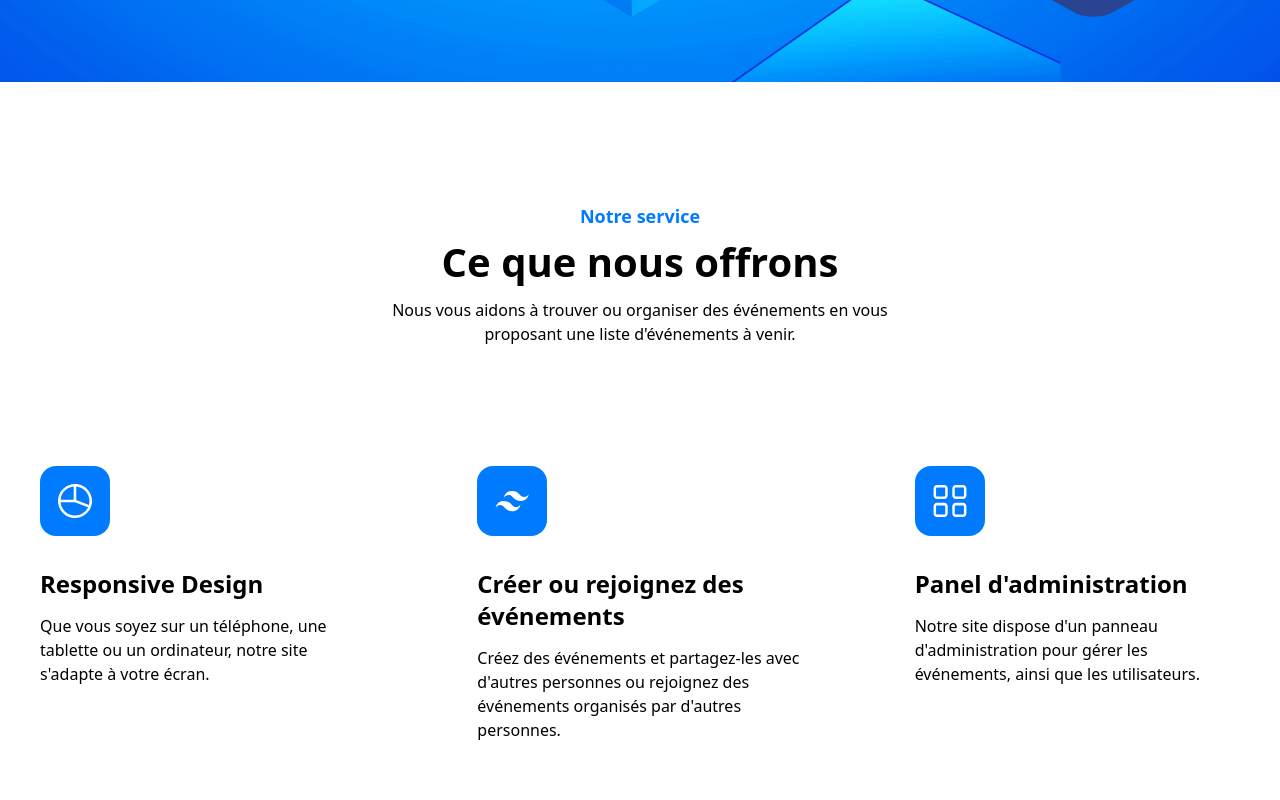
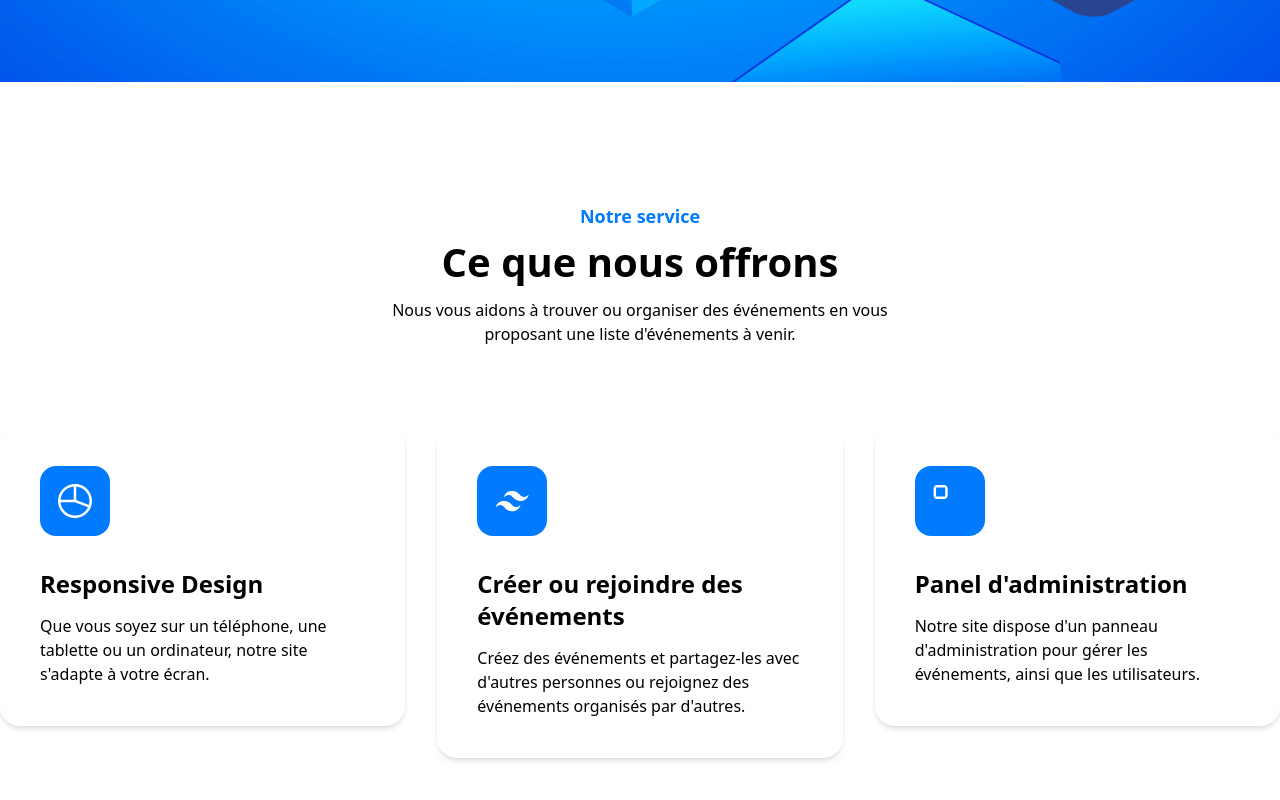
Before and after one commit to AlainBonneau/event-app, a React (Vite) app in the folder event-app-frontend/: page / in a window 1280 px wide. Shown: the part 718-1518 px from the top of the page. Built offline with nearby package versions, Linux system fonts and the light colour scheme.

Commit message:
add framer motion on about section

```diff
--- a/event-app-frontend/src/components/About.tsx
+++ b/event-app-frontend/src/components/About.tsx
@@ -1,4 +1,4 @@
-import React from "react";
+import { motion } from "framer-motion";
 
 interface ServiceProps {
   title: string;
@@ -36,33 +36,25 @@ const About = () => {
                 width="36"
                 height="36"
                 viewBox="0 0 36 36"
-                fill="none"
+                fill="currentColor" // Ajout de "currentColor" pour s'adapter au mode clair/sombre
                 xmlns="http://www.w3.org/2000/svg"
               >
-                <path
-                  d="M21.0375 1.2374C11.8125 -0.393851 2.92503 5.7374 1.29378 14.9624C0.450029 19.4061 1.46253 23.9624 4.05003 27.6749C6.63753 31.4436 10.5188 33.9186 14.9625 34.7624C15.975 34.9311 16.9875 35.0436 18 35.0436C26.0438 35.0436 33.2438 29.2499 34.7625 21.0374C36.3938 11.8124 30.2625 2.9249 21.0375 1.2374ZM32.2313 20.5874C32.175 21.0374 32.0625 21.4874 31.95 21.8811L19.2375 17.0999V3.5999C19.6875 3.65615 20.1375 3.7124 20.5313 3.76865C28.4063 5.1749 33.6375 12.7124 32.2313 20.5874ZM16.7063 3.5999V16.7624H3.60003C3.65628 16.3124 3.71253 15.8624 3.76878 15.4124C4.95003 8.83115 10.4063 4.10615 16.7063 3.5999ZM15.4125 32.2311C11.5875 31.5561 8.32503 29.4186 6.13128 26.2124C4.66878 24.1311 3.82503 21.7124 3.60003 19.2374H17.775L31.05 24.2436C28.2938 29.9811 21.9375 33.4686 15.4125 32.2311Z"
-                  fill="white"
-                />
+                <path d="M21.0375 1.2374C11.8125 -0.393851 2.92503 5.7374 1.29378 14.9624C0.450029 19.4061 1.46253 23.9624 4.05003 27.6749C6.63753 31.4436 10.5188 33.9186 14.9625 34.7624C15.975 34.9311 16.9875 35.0436 18 35.0436C26.0438 35.0436 33.2438 29.2499 34.7625 21.0374C36.3938 11.8124 30.2625 2.9249 21.0375 1.2374ZM32.2313 20.5874C32.175 21.0374 32.0625 21.4874 31.95 21.8811L19.2375 17.0999V3.5999C19.6875 3.65615 20.1375 3.7124 20.5313 3.76865C28.4063 5.1749 33.6375 12.7124 32.2313 20.5874ZM16.7063 3.5999V16.7624H3.60003C3.65628 16.3124 3.71253 15.8624 3.76878 15.4124C4.95003 8.83115 10.4063 4.10615 16.7063 3.5999ZM15.4125 32.2311C11.5875 31.5561 8.32503 29.4186 6.13128 26.2124C4.66878 24.1311 3.82503 21.7124 3.60003 19.2374H17.775L31.05 24.2436C28.2938 29.9811 21.9375 33.4686 15.4125 32.2311Z" />
               </svg>
             }
           />
           <ServiceCard
-            title="Créer ou rejoignez des événements"
-            details="Créez des événements et partagez-les avec d'autres personnes ou rejoignez des événements organisés par d'autres personnes."
+            title="Créer ou rejoindre des événements"
+            details="Créez des événements et partagez-les avec d'autres personnes ou rejoignez des événements organisés par d'autres."
             icon={
               <svg
                 width="36"
                 height="36"
                 viewBox="0 0 36 36"
-                fill="none"
+                fill="currentColor"
                 xmlns="http://www.w3.org/2000/svg"
               >
-                <path
-                  fill-rule="evenodd"
-                  clip-rule="evenodd"
-                  d="M9.89195 14.625C10.9995 10.1252 13.769 7.875 18.1996 7.875C24.8458 7.875 25.6765 12.9375 28.9996 13.7812C31.2151 14.3439 33.1535 13.5002 34.815 11.25C33.7075 15.7498 30.9379 18 26.5073 18C19.8611 18 19.0304 12.9375 15.7073 12.0938C13.4918 11.5311 11.5535 12.3748 9.89195 14.625ZM1.58423 24.75C2.69174 20.2502 5.46132 18 9.89195 18C16.5381 18 17.3689 23.0625 20.692 23.9062C22.9075 24.4689 24.8458 23.6252 26.5073 21.375C25.3998 25.8748 22.6302 28.125 18.1996 28.125C11.5535 28.125 10.7227 23.0625 7.39963 22.2188C5.18405 21.6561 3.24576 22.4998 1.58423 24.75Z"
-                  fill="white"
-                />
+                <path d="M9.89195 14.625C10.9995 10.1252 13.769 7.875 18.1996 7.875C24.8458 7.875 25.6765 12.9375 28.9996 13.7812C31.2151 14.3439 33.1535 13.5002 34.815 11.25C33.7075 15.7498 30.9379 18 26.5073 18C19.8611 18 19.0304 12.9375 15.7073 12.0938C13.4918 11.5311 11.5535 12.3748 9.89195 14.625ZM1.58423 24.75C2.69174 20.2502 5.46132 18 9.89195 18C16.5381 18 17.3689 23.0625 20.692 23.9062C22.9075 24.4689 24.8458 23.6252 26.5073 21.375C25.3998 25.8748 22.6302 28.125 18.1996 28.125C11.5535 28.125 10.7227 23.0625 7.39963 22.2188C5.18405 21.6561 3.24576 22.4998 1.58423 24.75Z" />
               </svg>
             }
           />
@@ -74,25 +66,10 @@ const About = () => {
                 width="36"
                 height="36"
                 viewBox="0 0 36 36"
-                fill="none"
+                fill="currentColor"
                 xmlns="http://www.w3.org/2000/svg"
               >
-                <path
-                  d="M12.2063 1.9126H5.0625C3.15 1.9126 1.575 3.4876 1.575 5.4001V12.5438C1.575 14.4563 3.15 16.0313 5.0625 16.0313H12.2063C14.1188 16.0313 15.6938 14.4563 15.6938 12.5438V5.45635C15.75 3.4876 14.175 1.9126 12.2063 1.9126ZM13.2188 12.6001C13.2188 13.1626 12.7688 13.6126 12.2063 13.6126H5.0625C4.5 13.6126 4.05 13.1626 4.05 12.6001V5.45635C4.05 4.89385 4.5 4.44385 5.0625 4.44385H12.2063C12.7688 4.44385 13.2188 4.89385 13.2188 5.45635V12.6001Z"
-                  fill="white"
-                />
-                <path
-                  d="M30.9375 1.9126H23.7937C21.8812 1.9126 20.3062 3.4876 20.3062 5.4001V12.5438C20.3062 14.4563 21.8812 16.0313 23.7937 16.0313H30.9375C32.85 16.0313 34.425 14.4563 34.425 12.5438V5.45635C34.425 3.4876 32.85 1.9126 30.9375 1.9126ZM31.95 12.6001C31.95 13.1626 31.5 13.6126 30.9375 13.6126H23.7937C23.2312 13.6126 22.7812 13.1626 22.7812 12.6001V5.45635C22.7812 4.89385 23.2312 4.44385 23.7937 4.44385H30.9375C31.5 4.44385 31.95 4.89385 31.95 5.45635V12.6001Z"
-                  fill="white"
-                />
-                <path
-                  d="M12.2063 19.8564H5.0625C3.15 19.8564 1.575 21.4314 1.575 23.3439V30.4877C1.575 32.4002 3.15 33.9752 5.0625 33.9752H12.2063C14.1188 33.9752 15.6938 32.4002 15.6938 30.4877V23.4002C15.75 21.4314 14.175 19.8564 12.2063 19.8564ZM13.2188 30.5439C13.2188 31.1064 12.7688 31.5564 12.2063 31.5564H5.0625C4.5 31.5564 4.05 31.1064 4.05 30.5439V23.4002C4.05 22.8377 4.5 22.3877 5.0625 22.3877H12.2063C12.7688 22.3877 13.2188 22.8377 13.2188 23.4002V30.5439Z"
-                  fill="white"
-                />
-                <path
-                  d="M30.9375 19.8564H23.7937C21.8812 19.8564 20.3062 21.4314 20.3062 23.3439V30.4877C20.3062 32.4002 21.8812 33.9752 23.7937 33.9752H30.9375C32.85 33.9752 34.425 32.4002 34.425 30.4877V23.4002C34.425 21.4314 32.85 19.8564 30.9375 19.8564ZM31.95 30.5439C31.95 31.1064 31.5 31.5564 30.9375 31.5564H23.7937C23.2312 31.5564 22.7812 31.1064 22.7812 30.5439V23.4002C22.7812 22.8377 23.2312 22.3877 23.7937 22.3877H30.9375C31.5 22.3877 31.95 22.8377 31.95 23.4002V30.5439Z"
-                  fill="white"
-                />
+                <path d="M12.2063 1.9126H5.0625C3.15 1.9126 1.575 3.4876 1.575 5.4001V12.5438C1.575 14.4563 3.15 16.0313 5.0625 16.0313H12.2063C14.1188 16.0313 15.6938 14.4563 15.6938 12.5438V5.45635C15.75 3.4876 14.175 1.9126 12.2063 1.9126ZM13.2188 12.6001C13.2188 13.1626 12.7688 13.6126 12.2063 13.6126H5.0625C4.5 13.6126 4.05 13.1626 4.05 12.6001V5.45635C4.05 4.89385 4.5 4.44385 5.0625 4.44385H12.2063C12.7688 4.44385 13.2188 4.89385 13.2188 5.45635V12.6001Z" />
               </svg>
             }
           />
@@ -106,18 +83,21 @@ export default About;
 
 const ServiceCard = ({ icon, title, details }: ServiceProps) => {
   return (
-    <>
-      <div className="w-full px-4 md:w-1/2 lg:w-1/3">
-        <div className="mb-9 rounded-[20px] bg-white p-10 shadow-2 hover:shadow-lg dark:bg-dark-2 md:px-7 xl:px-10">
-          <div className="mb-8 flex h-[70px] w-[70px] items-center justify-center rounded-2xl bg-primary">
-            {icon}
-          </div>
-          <h4 className="mb-[14px] text-2xl font-semibold text-dark dark:text-white">
-            {title}
-          </h4>
-          <p className="text-body-color dark:text-dark-6">{details}</p>
+    <motion.div
+      whileHover={{ scale: 1.05 }} // Effet de zoom au survol
+      whileTap={{ scale: 0.95 }} // Réduction à l'appui
+      transition={{ duration: 0.3 }} // Transition fluide
+      className="w-full px-4 md:w-1/2 lg:w-1/3"
+    >
+      <div className="mb-9 rounded-[20px] bg-white p-10 shadow-md transition-all duration-300 hover:shadow-xl dark:bg-dark-2 md:px-7 xl:px-10">
+        <div className="mb-8 flex h-[70px] w-[70px] items-center justify-center rounded-2xl bg-primary text-white">
+          {icon}
         </div>
+        <h4 className="mb-[14px] text-2xl font-semibold text-dark dark:text-white">
+          {title}
+        </h4>
+        <p className="text-body-color dark:text-dark-6">{details}</p>
       </div>
-    </>
+    </motion.div>
   );
 };
```
